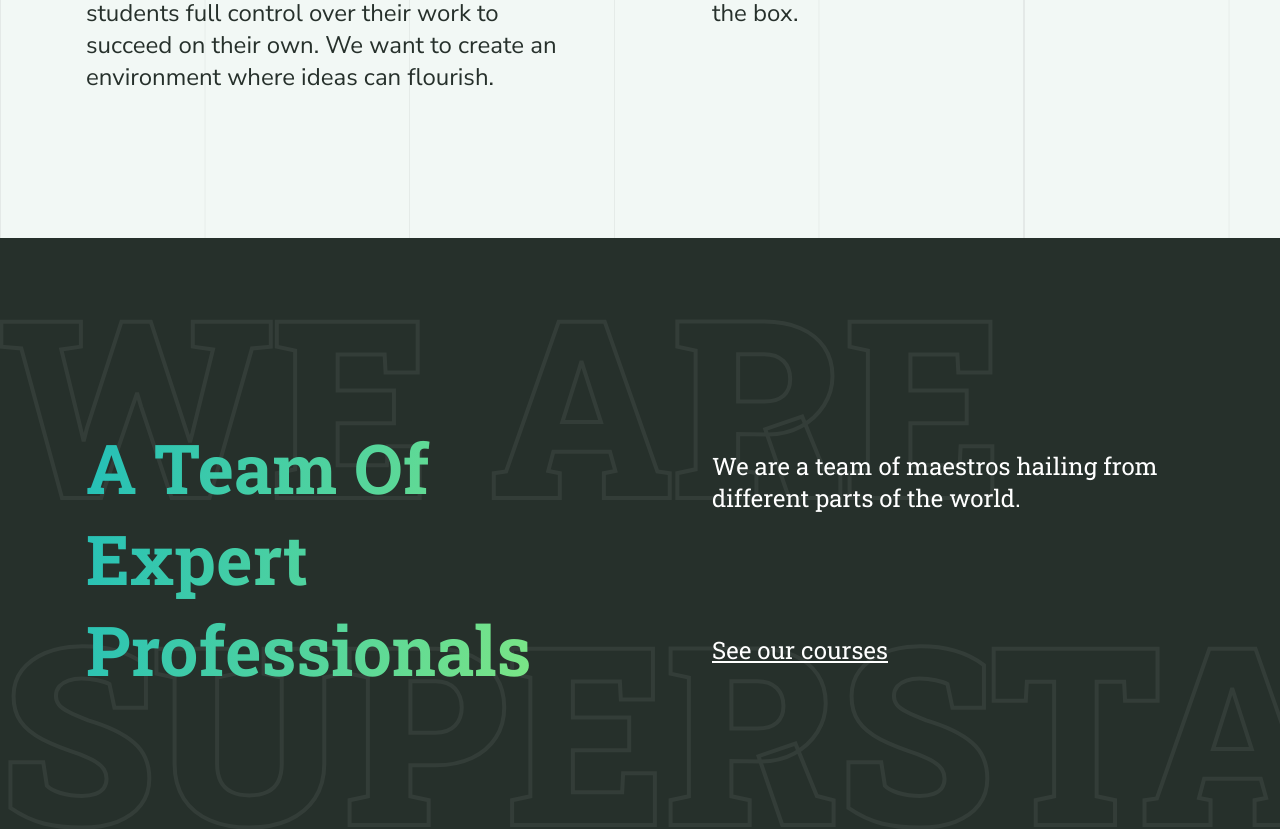
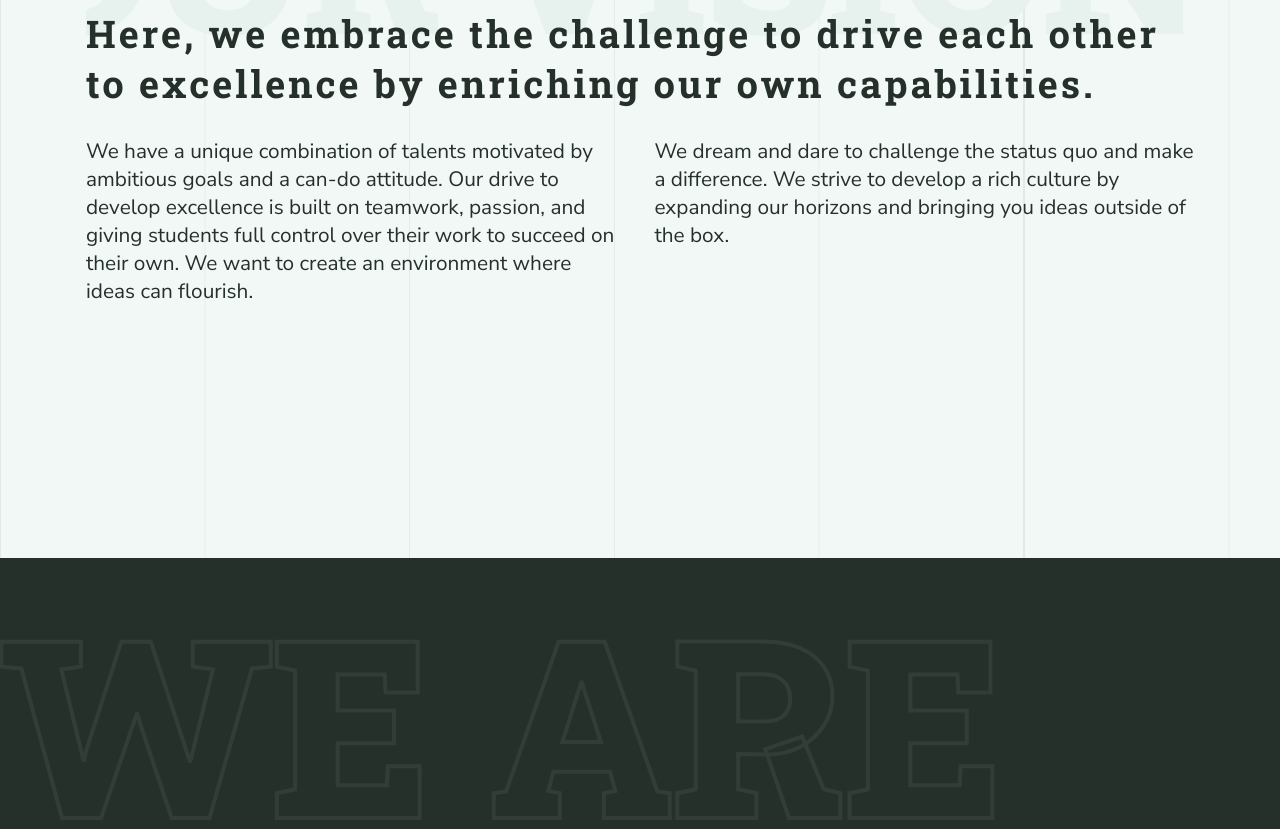
Before and after one commit to Bunningss/olympuseducation, a Next.js app: page / in a window 1280 px wide. Shown: the part 1160-1989 px from the top of the page. Built offline with nearby package versions, Linux system fonts and the light colour scheme.

Commit message:
landscape mode

```diff
--- a/src/components/About/About.module.css
+++ b/src/components/About/About.module.css
@@ -19,7 +19,7 @@
   flex-direction: column;
   justify-content: center;
   gap: calc(var(--item-gap) / 1.2);
-  z-index: 5;
+  /* z-index: 5; */
 }
 
 .aboutLink {
@@ -57,3 +57,9 @@
     gap: calc(var(--item-gap) / 5);
   }
 }
+
+@media screen and (max-width: 1024px) and (orientation: landscape) {
+  .aboutContent {
+    gap: calc(var(--item-gap) / 5);
+  }
+}
--- a/src/components/BackgroundText/BackgroundText.module.css
+++ b/src/components/BackgroundText/BackgroundText.module.css
@@ -51,3 +51,14 @@
     line-height: 1em;
   }
 }
+
+@media screen and (max-width: 1024px) and (orientation: landscape) {
+  .backgroundText {
+    font-size: 8em;
+  }
+
+  .backgroundTextSecondary {
+    line-height: 1.5em;
+    font-size: calc(var(--font-stroked) / 1.8);
+  }
+}
--- a/src/components/Headers/Headers.module.css
+++ b/src/components/Headers/Headers.module.css
@@ -70,3 +70,13 @@
     font-size: calc(var(--font-regular) / 1.25);
   }
 }
+
+@media screen and (max-width: 1024px) and (orientation: landscape) {
+  .headerSecondary {
+    font-size: calc(var(--heading-secondary) / 1.2);
+  }
+
+  .headerPrimary {
+    font-size: calc(var(--heading-primary) / 1.3);
+  }
+}
--- a/src/components/Hero/Hero.module.css
+++ b/src/components/Hero/Hero.module.css
@@ -109,3 +109,14 @@
     font-size: calc(8em / 3);
   }
 }
+
+@media screen and (max-width: 1024px) and (orientation: landscape) {
+  .heroTitle {
+    font-size: calc(8em / 2);
+    line-height: normal;
+  }
+
+  .heroSocialContainer {
+    display: none;
+  }
+}
--- a/src/components/Modals/Modal.module.css
+++ b/src/components/Modals/Modal.module.css
@@ -73,3 +73,11 @@
     width: 95%;
   }
 }
+
+@media screen and (max-width: 1024px) and (orientation: landscape) {
+  .modalWrapper {
+    overflow: scroll;
+    height: 90vh;
+    margin-bottom: 1em;
+  }
+}
--- a/src/components/Section/Section.module.css
+++ b/src/components/Section/Section.module.css
@@ -7,3 +7,9 @@
     height: 60vh;
   }
 }
+
+@media screen and (orientation: landscape) {
+  .section {
+    height: 100vh;
+  }
+}
--- a/src/components/TextWrapper/TextWrapper.module.css
+++ b/src/components/TextWrapper/TextWrapper.module.css
@@ -13,3 +13,9 @@
     font-size: calc(var(--font-regular) * 1.1);
   }
 }
+
+@media screen and (orientation: landscape) {
+  .text {
+    font-size: calc(var(--font-regular) * 1.3);
+  }
+}
--- a/src/components/Vision/Vision.module.css
+++ b/src/components/Vision/Vision.module.css
@@ -4,6 +4,7 @@
   display: flex;
   flex-direction: column;
   justify-content: center;
+  overflow: hidden;
 }
 
 .visionTextContainer {
@@ -32,3 +33,11 @@
     display: none;
   }
 }
+
+@media screen and (orientation: landscape) {
+  .visionTextContainer {
+    gap: calc(var(--item-gap) / 5);
+    margin-top: calc(var(--item-gap) / 5);
+    margin-bottom: calc(var(--item-gap) / 5);
+  }
+}
--- a/src/utils/functions.ts
+++ b/src/utils/functions.ts
@@ -7,10 +7,3 @@ export function setCookie(name: string, value: {}) {
 
   document.cookie = name + "=" + (value || "") + expires + "; path=/";
 }
-
-export function getCookie(name: string) {
-  const decodedCookie = decodeURIComponent(document.cookie);
-  const cookie = decodedCookie.split("=")[1];
-
-  return cookie && JSON.parse(cookie);
-}
```
